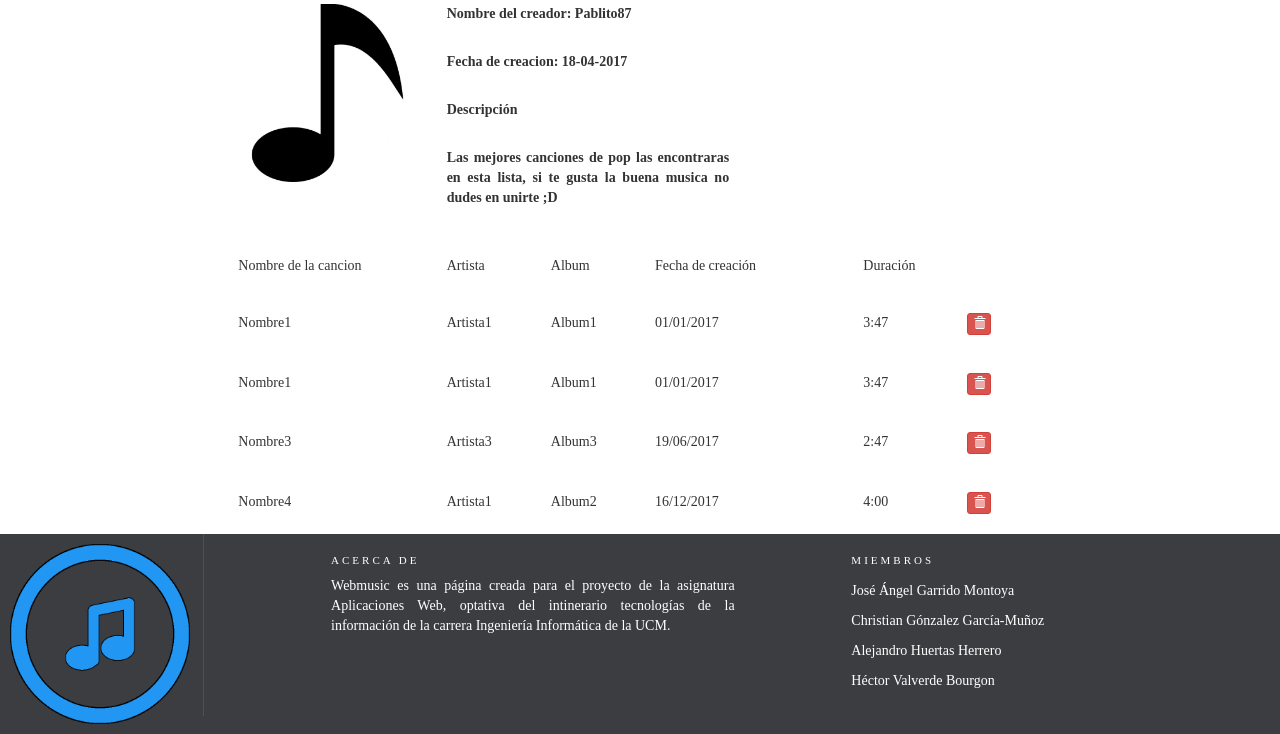
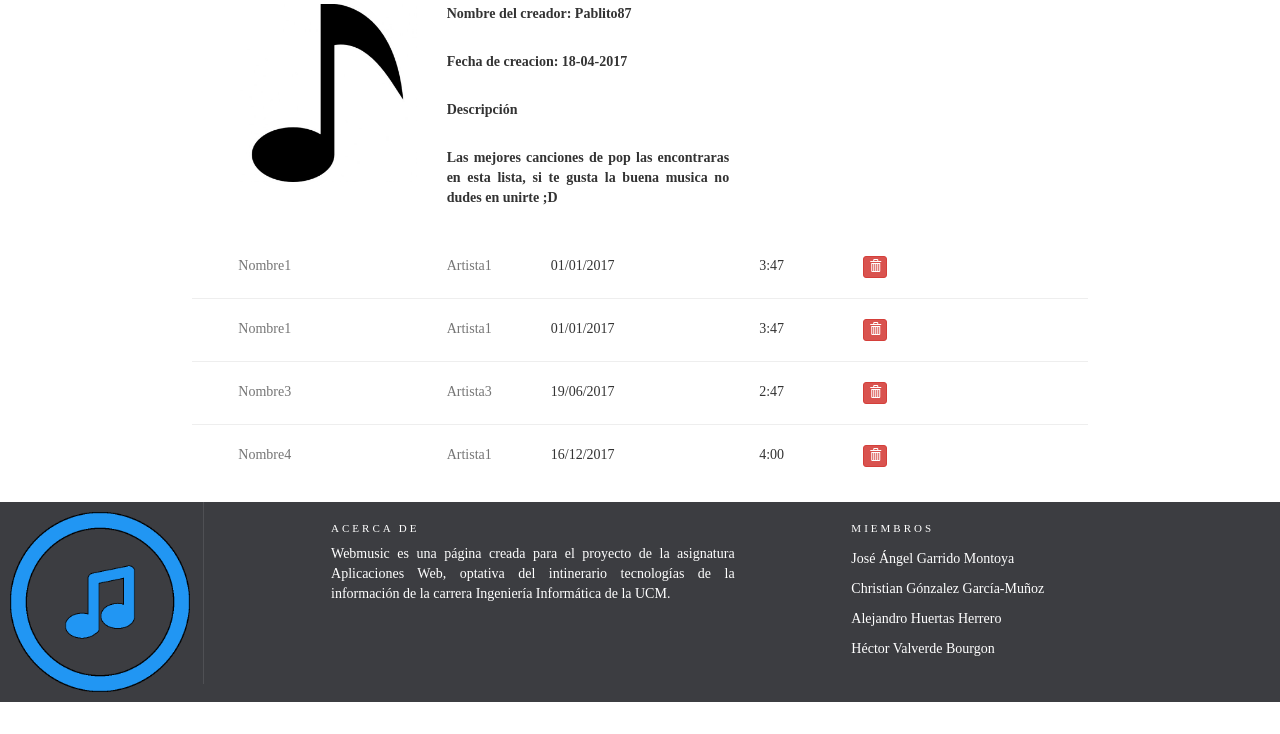
Before and after one commit to al3xhh/AW, a PHP site: page /src/lista-reproduccion-canciones.html in a window 1280 px wide. Shown: the part 106-840 px from the top of the page. After the commit the page ends 808 px from the top, so only its background shows below. Run offline with PHP 8.4, Linux system fonts and the light colour scheme; some web fonts are replaced.

Commit message:
TODOS: cambios en las listas de reproducción.

```diff
--- a/css/webmusic.css
+++ b/css/webmusic.css
@@ -738,3 +738,8 @@ body {
 .salto-de-linea{
 	margin-bottom: 10%;
 }
+
+.separador-fino{
+	margin-left: 15%;
+    margin-right: 15%;
+}
--- a/src/lista-reproduccion-canciones.html
+++ b/src/lista-reproduccion-canciones.html
@@ -47,6 +47,7 @@
 					<div class="col-md-2 col-md-push-2">
 						<img  class="img-responsive" src="../img/FotoLista.jpg" alt="img" title="image"/>
 					</div>
+					<div class="separar-filas-arriba">
 						<div class="col-md-3 col-md-push-2">
 							<div class="negrita">
 								<p>Nombre del creador: Pablito87</p>
@@ -61,23 +62,14 @@
 						</div>
 					</div>
 				</div>
+			</div>
+
 
 
 			<div class="container-fluid">
 				<div class="separar-filas-arriba">
-					<div class="col-md-2 col-md-push-2">Nombre de la cancion</div>
-					<div class="col-md-1 col-md-push-2">Artista</div>
-					<div class="col-md-1 col-md-push-2">Album</div>
-					<div class="col-md-2 col-md-push-2">Fecha de creación</div>
-					<div class="col-md-1 col-md-push-2">Duración</div>
-				</div>
-			</div>
-
-			<div class="container-fluid">
-				<div class="separar-filas-arriba">
-					<div class="col-md-2 col-md-push-2">Nombre1</div>
-					<div class="col-md-1 col-md-push-2">Artista1</div>
-					<div class="col-md-1 col-md-push-2">Album1</div>
+					<div class="col-md-2 col-md-push-2"><a class="link-home-carousel-and-search" href="reproductor.html">Nombre1</a></div>
+					<div class="col-md-1 col-md-push-2"><a class="link-home-carousel-and-search" href="usuario.html">Artista1</a></div>
 					<div class="col-md-2 col-md-push-2">01/01/2017</div>
 					<div class="col-md-1 col-md-push-2">3:47</div>
 					<div class="col-md-1 col-md-push-2">
@@ -86,39 +78,39 @@
 				</div>
 			</div>
 
+			 <!-- Linea separadora de contenido -->
+             <hr class="separador-fino">
+
 			<div class="container-fluid">
-				<div class="separar-filas-arriba">
-					<div class="col-md-2 col-md-push-2">Nombre1</div>
-					<div class="col-md-1 col-md-push-2">Artista1</div>
-					<div class="col-md-1 col-md-push-2">Album1</div>
+					<div class="col-md-2 col-md-push-2"><a class="link-home-carousel-and-search" href="reproductor.html">Nombre1</a></div>
+					<div class="col-md-1 col-md-push-2"><a class="link-home-carousel-and-search" href="usuario.html">Artista1</a></div>
 					<div class="col-md-2 col-md-push-2">01/01/2017</div>
 					<div class="col-md-1 col-md-push-2">3:47</div>
 					<div class="col-md-1 col-md-push-2">
 						<button class="btn btn-danger btn-xs" data-title="Delete" data-toggle="modal" data-target="#delete" ><span class="glyphicon glyphicon-trash"></span></button>
 					</div>
 			</div>
-			</div>
 
+			 <!-- Linea separadora de contenido -->
+            <hr class="separador-fino">
 
 			<div class="container-fluid">
-				<div class="separar-filas-arriba">
-					<div class="col-md-2 col-md-push-2">Nombre3</div>
-					<div class="col-md-1 col-md-push-2">Artista3</div>
-					<div class="col-md-1 col-md-push-2">Album3</div>
+					<div class="col-md-2 col-md-push-2"><a class="link-home-carousel-and-search" href="reproductor.html">Nombre3</a></div>
+					<div class="col-md-1 col-md-push-2"><a class="link-home-carousel-and-search" href="usuario.html">Artista3</a></div>
 					<div class="col-md-2 col-md-push-2">19/06/2017</div>
 					<div class="col-md-1 col-md-push-2">2:47</div>
 					<div class="col-md-1 col-md-push-2">
 						<button class="btn btn-danger btn-xs" data-title="Delete" data-toggle="modal" data-target="#delete" ><span class="glyphicon glyphicon-trash"></span></button>
 					</div>
 			</div>
-			</div>
 
+			 <!-- Linea separadora de contenido -->
+             <hr class="separador-fino">
 
 			<div class="container-fluid">
-				<div class="separar-filas">
-					<div class="col-md-2 col-md-push-2">Nombre4</div>
-					<div class="col-md-1 col-md-push-2">Artista1</div>
-					<div class="col-md-1 col-md-push-2">Album2</div>
+				<div class="separar-filas-abajo">
+					<div class="col-md-2 col-md-push-2"><a class="link-home-carousel-and-search" href="reproductor.html">Nombre4</a></div>
+					<div class="col-md-1 col-md-push-2"><a class="link-home-carousel-and-search" href="usuario.html">Artista1</a></div>
 					<div class="col-md-2 col-md-push-2">16/12/2017</div>
 					<div class="col-md-1 col-md-push-2">4:00</div>
 					<div class="col-md-1 col-md-push-2">
```
Also changed, not shown: src/buscar_registrado.html (+12 -6 lines), src/listas-reproduccion.html (+10 -3 lines), src/seguidores_seguidos.html (+16 -7 lines). Lines whose indentation alone changed are shown as unchanged.
